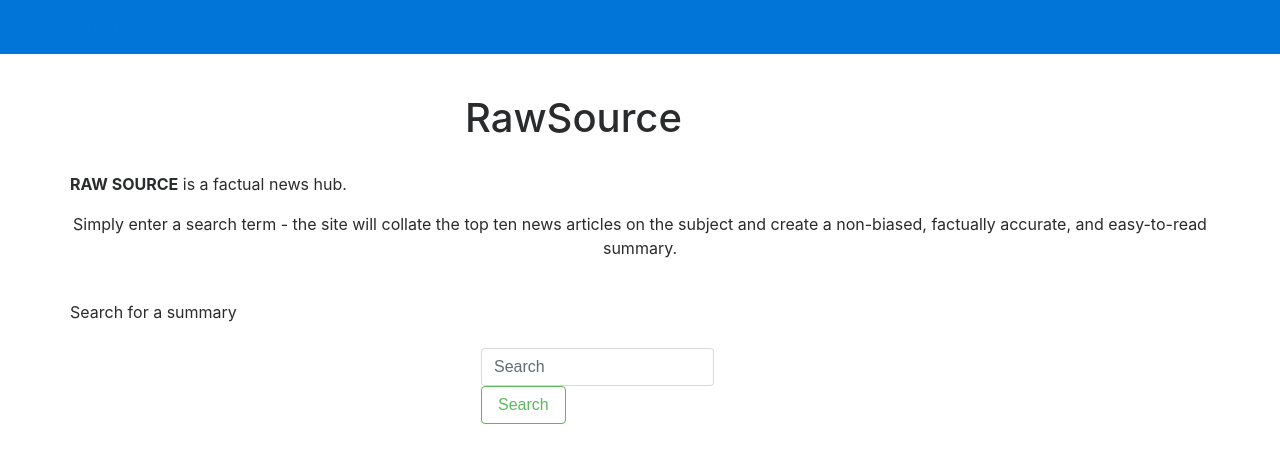
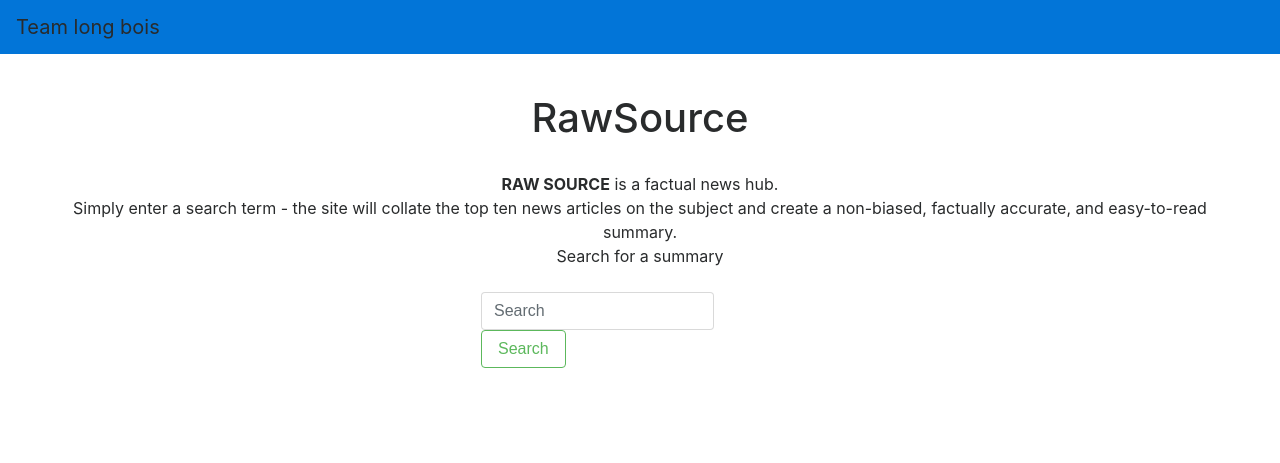
Before and after one commit to appleabs/RAWSAUCE, a Flask app: page / in a window 1280 px wide. Shown: the top 463 px of the page. Run offline with Flask 2, Linux system fonts and the light colour scheme; some libraries are stand-ins or nearby versions.

Commit message:
longbois

```diff
--- a/rawsource_env/rawsource/templates/ijeoma.html
+++ b/rawsource_env/rawsource/templates/ijeoma.html
@@ -10,7 +10,7 @@
 <div class="container">
 <br></br>
 <nav class="navbar fixed-top navbar-dark bg-primary">
-  <a class="navbar-brand" href="#!">Factual reporting</a>
+  <div class="navbar-brand">Team long bois</div>
 </nav>
 <div class ="row">
 </div>
@@ -19,14 +19,14 @@
   <div class="col-sm-4">
   </div>
   <div class="col-sm-4">
-    <h1>RawSource</h1>
+    <h1 class="text-center">RawSource</h1>
   </div>
 </div>
 </br>
 <div class="row">
-<p class="text-center"><b>RAW SOURCE</b> is a factual news hub.</p>
-<p class="text-center">Simply enter a search term - the site will collate the top ten news articles on the subject and create a non-biased, factually accurate, and easy-to-read summary.</p>
-<p class="text-center"><br>Search for a summary </br>
+<p class="text-center"><b>RAW SOURCE</b> is a factual news hub.
+</br> Simply enter a search term - the site will collate the top ten news articles on the subject and create a non-biased, factually accurate, and easy-to-read summary.
+</br> Search for a summary
 </div>
 <div class="row">
 <div class="col-sm-4">
```
